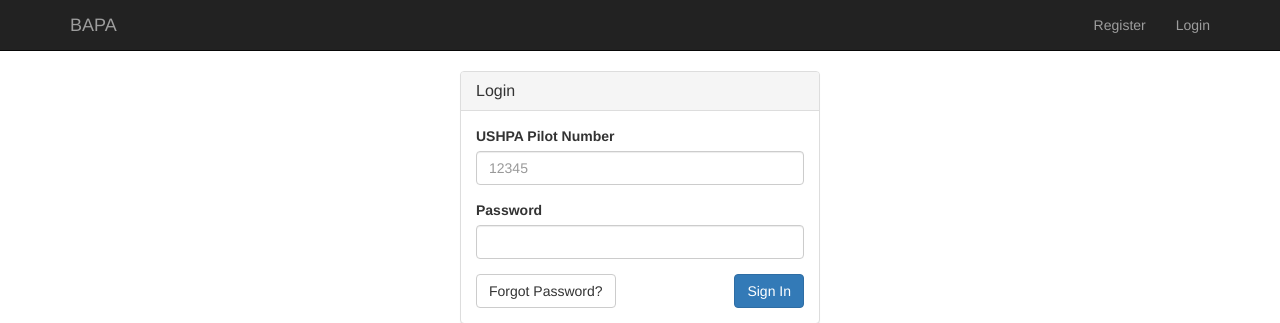
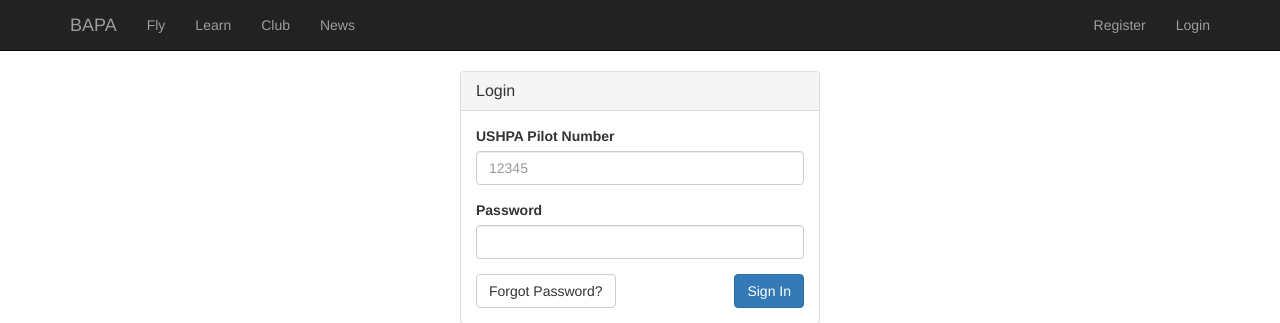
Before and after one commit to kelleydv/Bapa, a Flask app: page /login in a window 1280 px wide. Shown: the top 323 px of the page. Run offline with Flask 2, Linux system fonts and the light colour scheme; some libraries are stand-ins or nearby versions.

Commit message:
rename navigation

```diff
--- a/bapa/templates/partials/navigation.html
+++ b/bapa/templates/partials/navigation.html
@@ -14,14 +14,14 @@
 
 		<div class="collapse navbar-collapse" id="nav-collapse">
 
+			<ul class="nav navbar-nav">
+				<li><a href="#">Fly</a></li>
+				<li><a href="#">Learn</a></li>
+				<li><a href="#">Club</a></li>
+				<li><a href="#">News</a></li>
+			</ul>
+
 			{% if session['user_id'] %}
-			<ul class="nav navbar-nav">
-				<li><a href="#">News</a></li>
-				<li><a href="#">Classes</a></li>
-				<li><a href="#">Weather</a></li>
-				<li><a href="#">Videos</a></li>
-				<li><a href="#">Membership</a></li>
-			</ul>
 			<ul class="nav navbar-nav navbar-right">
 				<li class="dropdown">
 					<a href="#" class="dropdown-toggle" data-toggle="dropdown" role="button" aria-expanded="false">{{ session['firstname'] }} <span class="caret"></span></a>
```
